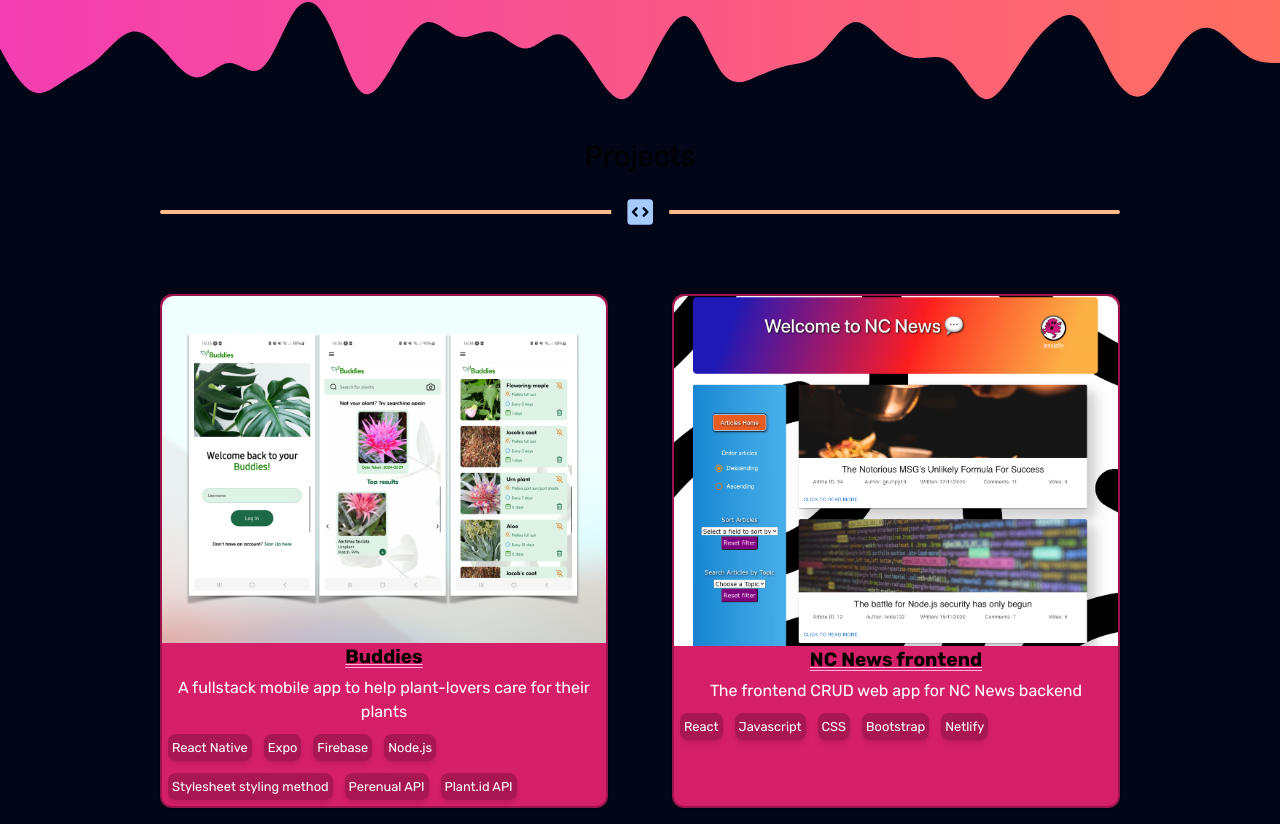
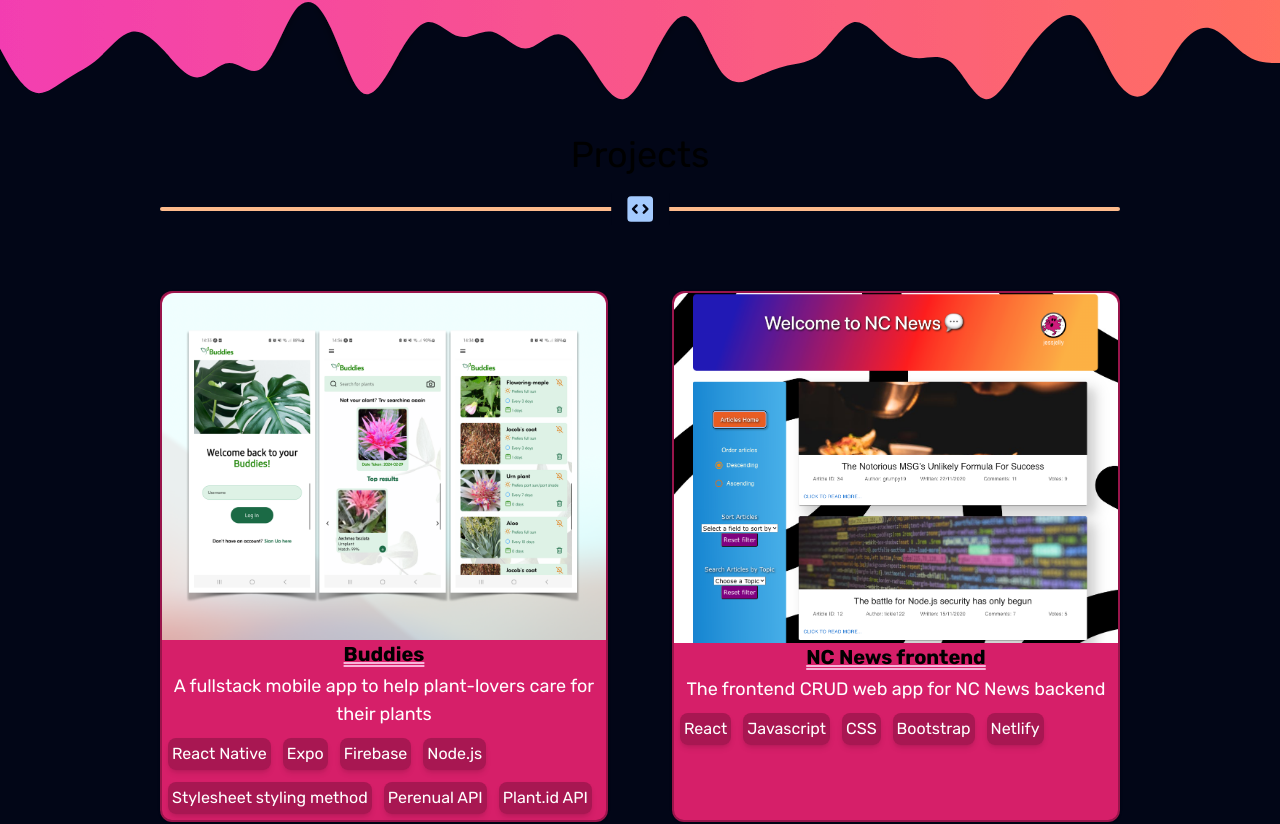
Before and after one commit to alehow84/Portfolio, a Next.js app: page / in a window 1280 px wide. Shown: the part 2233-3057 px from the top of the page. Built offline with nearby package versions, Linux system fonts and the light colour scheme.

Commit message:
improve Project section view for mobile

```diff
--- a/src/app/components/layout/Projects.tsx
+++ b/src/app/components/layout/Projects.tsx
@@ -10,7 +10,7 @@ export default function Projects() {
         alt="transition"
       />
       <div className="flex flex-col justify-center items-center h-fit">
-        <h2 className="text-[2.25vw]">Projects</h2>
+        <h2 className="desktop:text-4xl mobile:text-3xl">Projects</h2>
         <div className="inline-flex items-center justify-center w-full">
           <hr className="w-3/4 h-1 my-8 bg-orange-300 border-0 rounded" />
           <div className="absolute px-[1vw] -translate-x-1/2 bg-slate-950 left-1/2">
--- a/src/app/static/ProjectCards.tsx
+++ b/src/app/static/ProjectCards.tsx
@@ -20,11 +20,11 @@ export default function ProjectCards() {
                   />
 
                   <div className="flex flex-col justify-center items-center">
-                    <h3 className=" text-[1.5vw] font-bold underline decoration-double decoration-pink-300">
+                    <h3 className=" desktop:text-xl font-bold underline decoration-double decoration-pink-300 mobile:text-2xl">
                       {project.projectTitle}
                     </h3>
 
-                    <p className="text-center text-white text-[1.25vw] m-1">
+                    <p className="desktop:text-lg text-center text-white m-1 mobile:text-md">
                       {project.description}
                     </p>
                   </div>
@@ -32,7 +32,7 @@ export default function ProjectCards() {
                     {project.tech.map((tech, index) => (
                       <div
                         key={index}
-                        className="text-[1vw] text-white bg-pink-800 bg-opacity-75 rounded-lg p-1 m-1.5 shadow-md"
+                        className="desktop:text-md text-white bg-pink-800 bg-opacity-75 rounded-lg p-1 m-1.5 shadow-md mobile:text-xs"
                       >
                         {tech}
                       </div>
```
